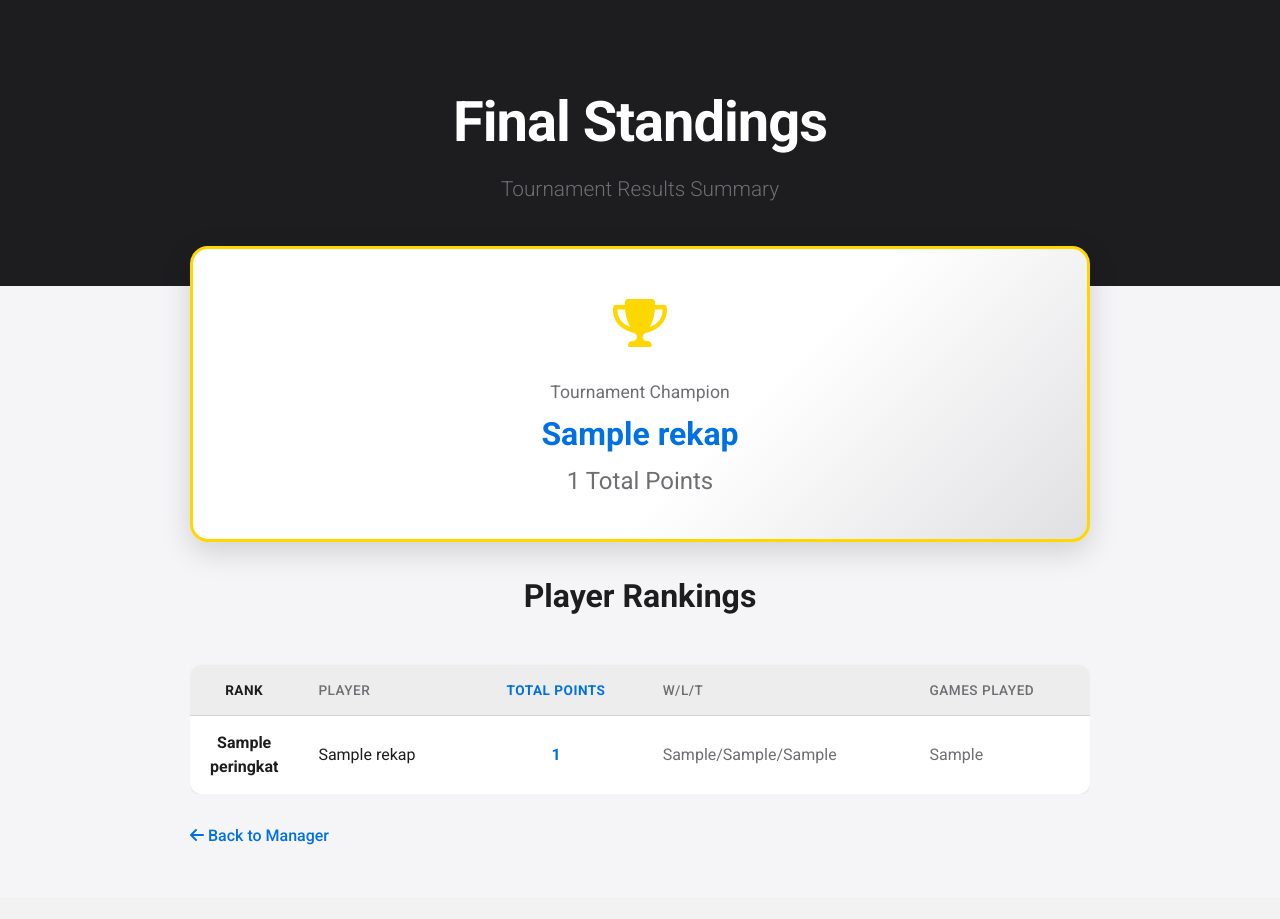
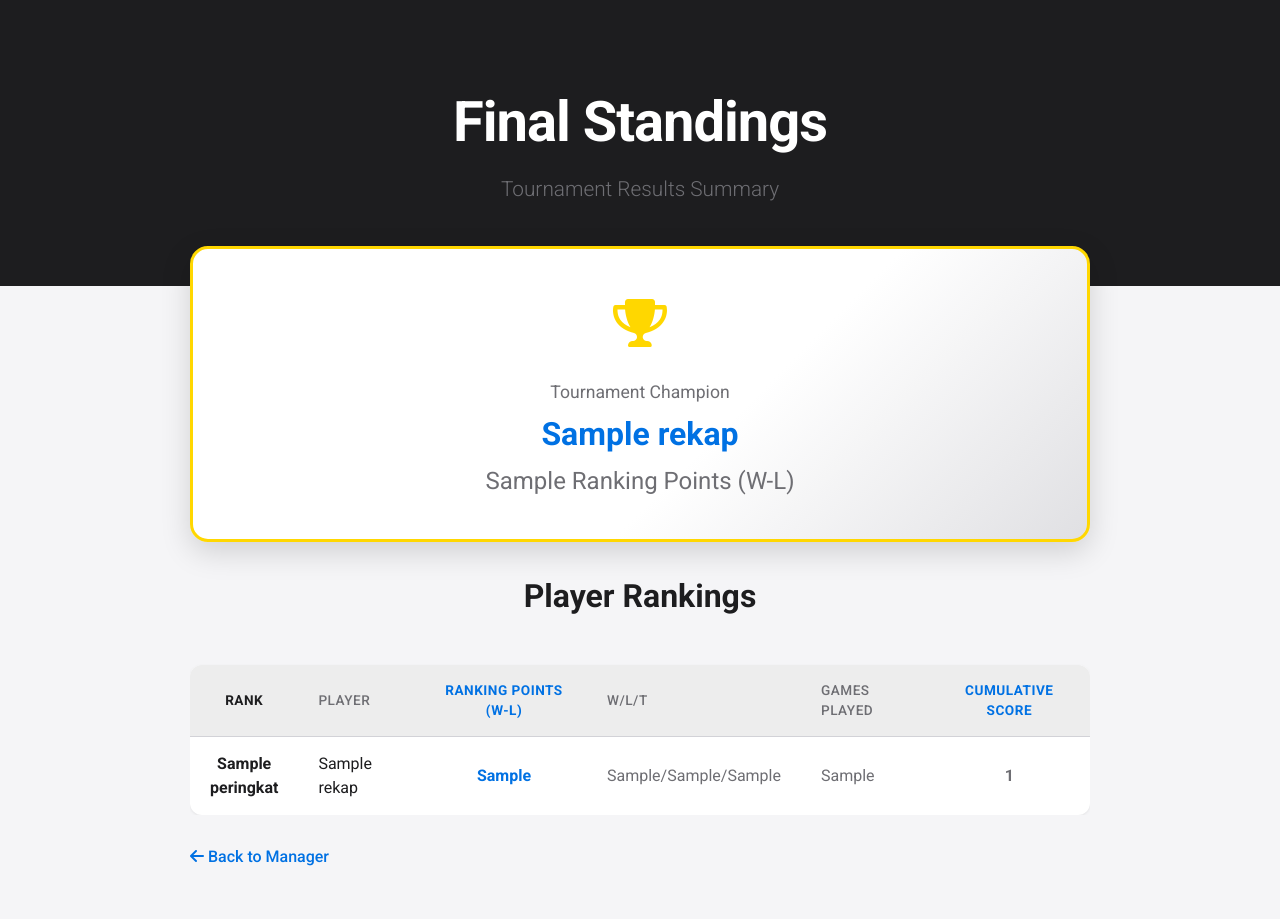
Before and after one commit to ahniif/RGA004, a Flask app: template templates/rekap.html in a window 1280 px wide. Before the commit the page ends 845 px from the top, so only its background shows below. Run offline with Flask 3, Linux system fonts and the light colour scheme; the template is opened without the code that fills it: most values are stand-ins (such as "Sample title", 1, 10 or a date in 2020).

Commit message:
Update rekap.html

```diff
--- a/templates/rekap.html
+++ b/templates/rekap.html
@@ -147,7 +147,7 @@
                 <div class="trophy-icon"><i class="fas fa-trophy"></i></div>
                 <p style="font-size: 1.1em; color: var(--grey-text); margin-bottom: 5px;">Tournament Champion</p>
                 <div class="winner-name">{{ winner.Nama }}</div>
-                <div class="winner-points">{{ winner.Total_Poin }} Total Points</div>
+                <div class="winner-points">{{ winner.Ranking_Poin }} Ranking Points (W-L)</div>
             </div>
 
             <h2 style="font-size: 2em; margin-bottom: 15px; text-align: center;">Player Rankings</h2>
@@ -157,9 +157,10 @@
                         <tr>
                             <th class="rank-number">Rank</th>
                             <th>Player</th>
-                            <th class="points-col" style="text-align: center;">Total Points</th>
+                            <th class="points-col" style="text-align: center;">Ranking Points (W-L)</th>
                             <th class="wlt-col">W/L/T</th>
                             <th class="wlt-col">Games Played</th>
+                            <th class="points-col" style="text-align: center;">Cumulative Score</th>
                         </tr>
                     </thead>
                     <tbody>
@@ -167,9 +168,10 @@
                         <tr>
                             <td class="rank-number">{{ p.Peringkat }}</td>
                             <td>{{ p.Nama }}</td>
-                            <td class="points-col">{{ p.Total_Poin }}</td>
+                            <td class="points-col">{{ p.Ranking_Poin }}</td>
                             <td class="wlt-col">{{ p.W }}/{{ p.L }}/{{ p.T }}</td>
                             <td class="wlt-col">{{ p.Games_Played }}</td>
+                            <td class="points-col" style="color: var(--grey-text);">{{ p.Total_Poin }}</td>
                         </tr>
                         {% endfor %}
                     </tbody>
```
